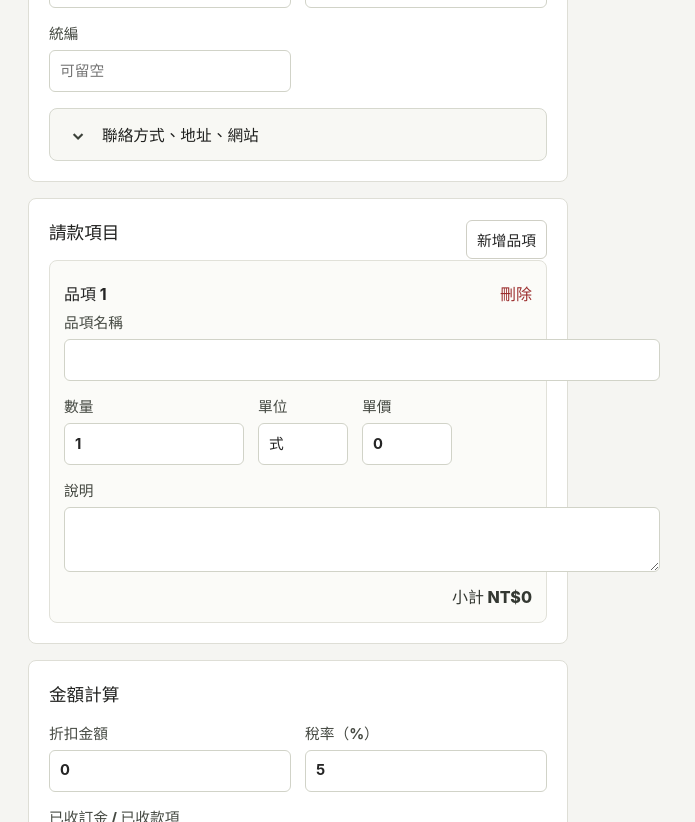
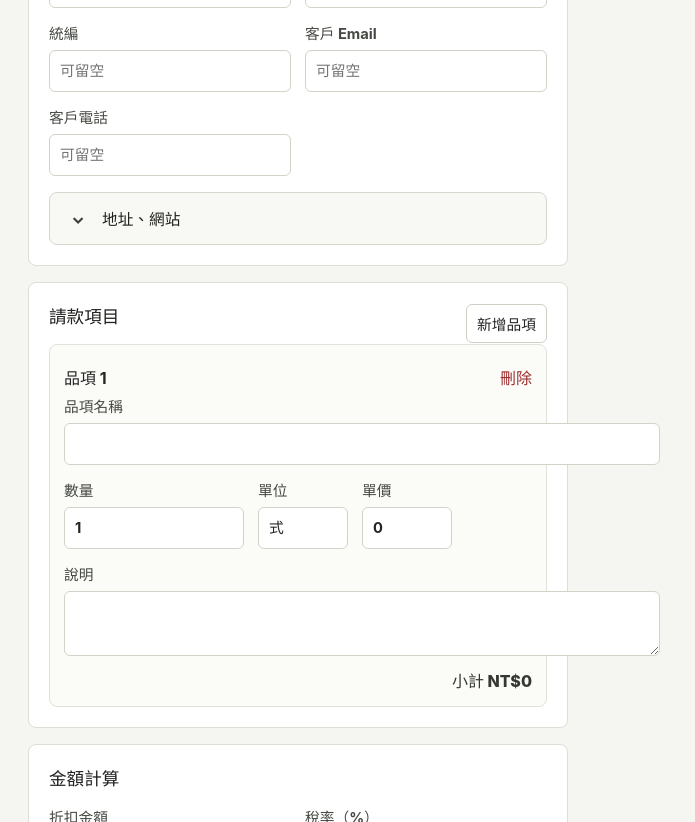
Before and after one commit to dong-sc/simple-payment-request-generator, a React (Vite) app: page / in a window 1280 px wide. Shown: the part 1360-2182 px from the top of the page, without its empty margins (0-695 px from the left). Built offline with nearby package versions, Linux system fonts and the light colour scheme.

Commit message:
Keep client contact fields visible

```diff
--- a/src/components/ClientSection.tsx
+++ b/src/components/ClientSection.tsx
@@ -42,8 +42,6 @@ export function ClientSection({ data, onChange }: ClientSectionProps) {
             placeholder="可留空"
           />
         </label>
-        <CollapsibleFieldGroup title="聯絡方式、地址、網站">
-          <div className="field-grid two-columns nested-field-grid">
         <label>
           客戶 Email
           <input
@@ -61,6 +59,8 @@ export function ClientSection({ data, onChange }: ClientSectionProps) {
             placeholder="可留空"
           />
         </label>
+        <CollapsibleFieldGroup title="地址、網站">
+          <div className="field-grid two-columns nested-field-grid">
             <label className="span-two">
               地址
               <input
```
Lines whose indentation alone changed are shown as unchanged.
